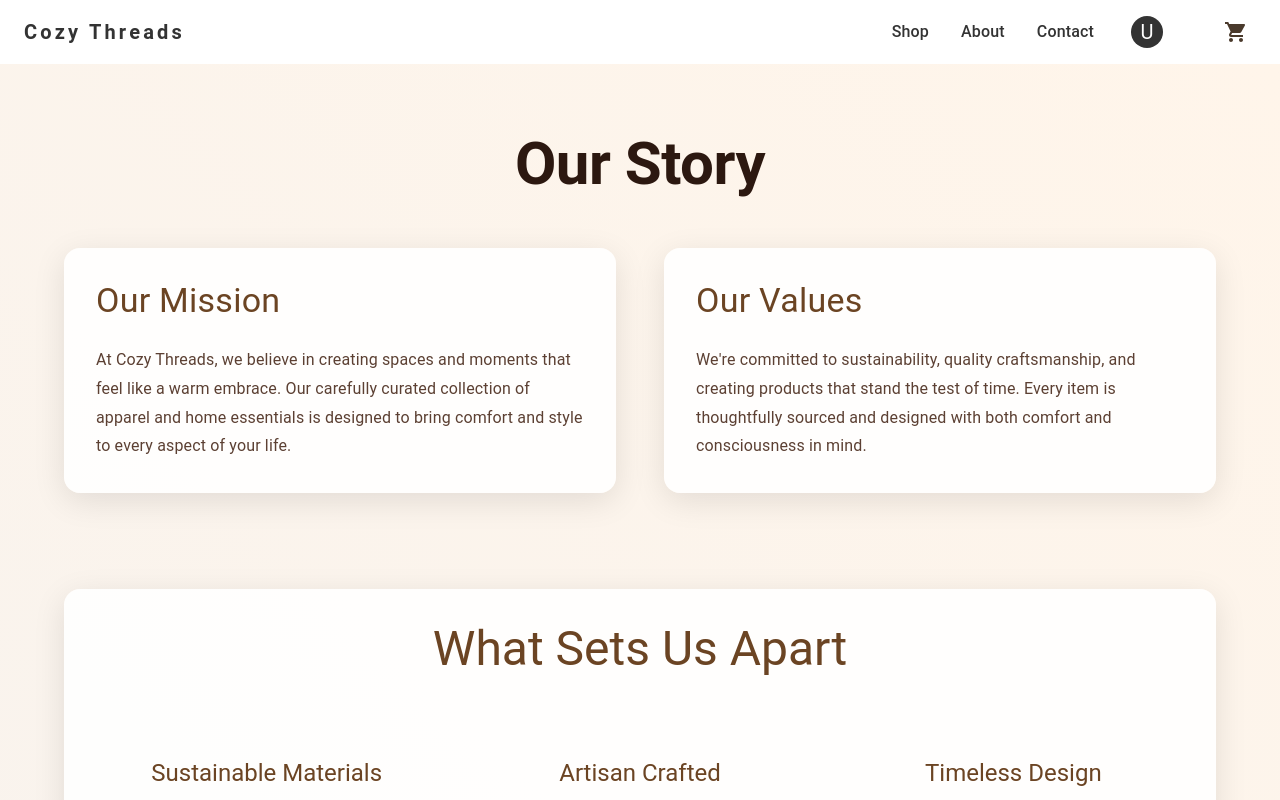
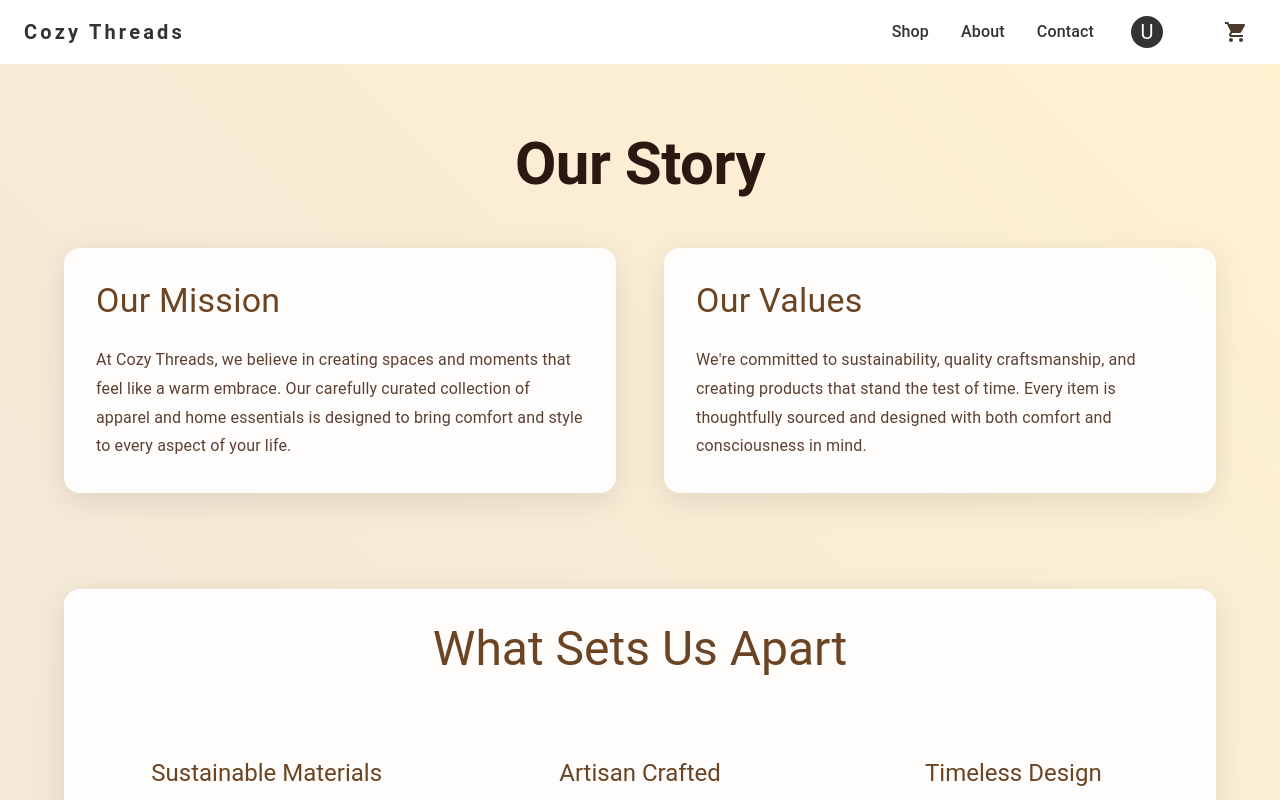
Before and after one commit to shengqiw/cozy-threads, a Next.js app in the folder web-app/: page /about in a window 1280 px wide. Shown: the top 800 px of the page. Built offline with nearby package versions, Linux system fonts and the light colour scheme.

Commit message:
fix: some background image consistency

```diff
--- a/web-app/src/app/about/page.tsx
+++ b/web-app/src/app/about/page.tsx
@@ -33,9 +33,9 @@ export default function About() {
   return (
     <Box
       sx={{
-        backgroundColor: '#f8f3ee', // Warm, cozy background color
+        backgroundColor: '#FFF5E6', // Warm, cozy background color
         minHeight: '100vh',
-        backgroundImage: 'linear-gradient(45deg, #f8f3ee 0%, #fff5ea 100%)',
+        backgroundImage: 'linear-gradient(45deg, #f0e5db 0%, #fff2d1 100%)',
         pt: 8,
         pb: 12,
       }}
```
